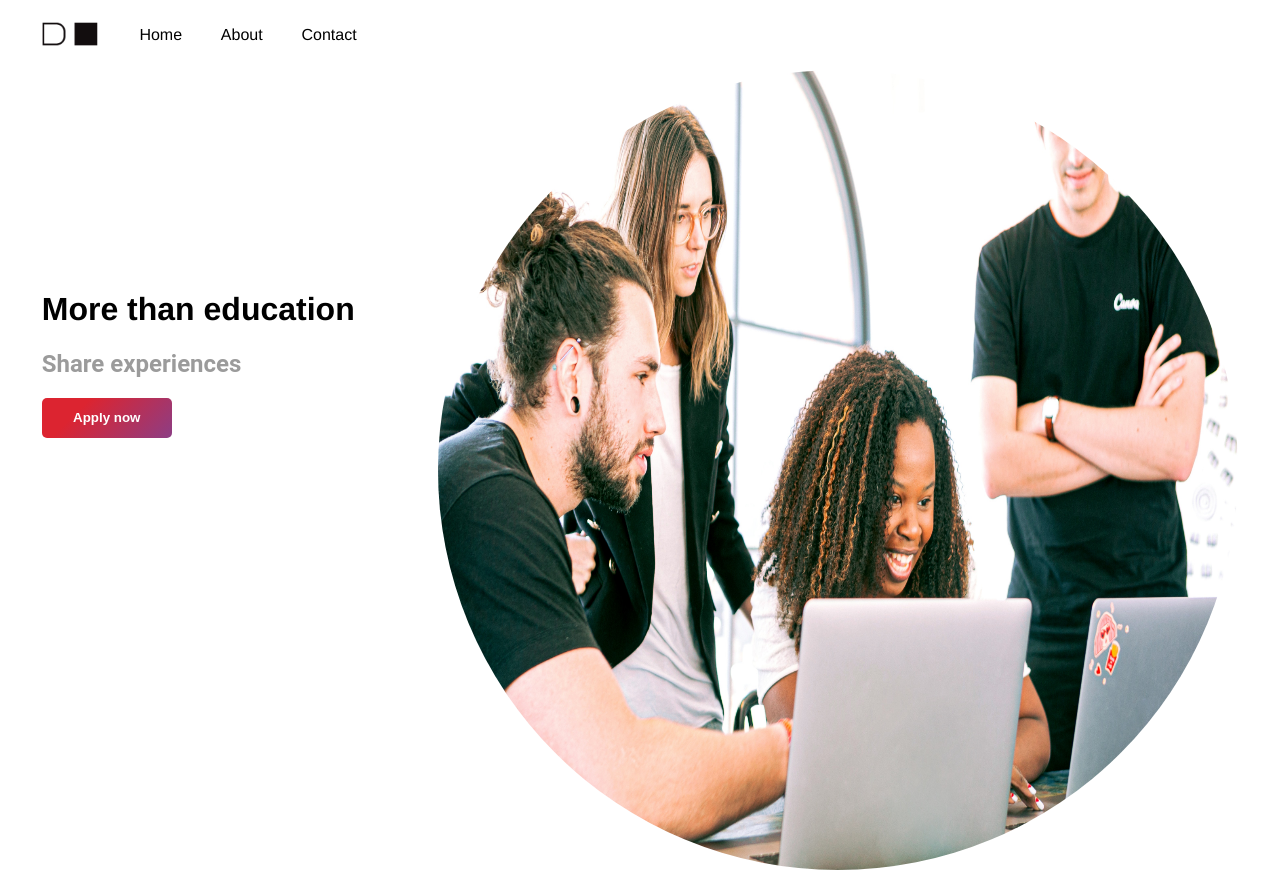
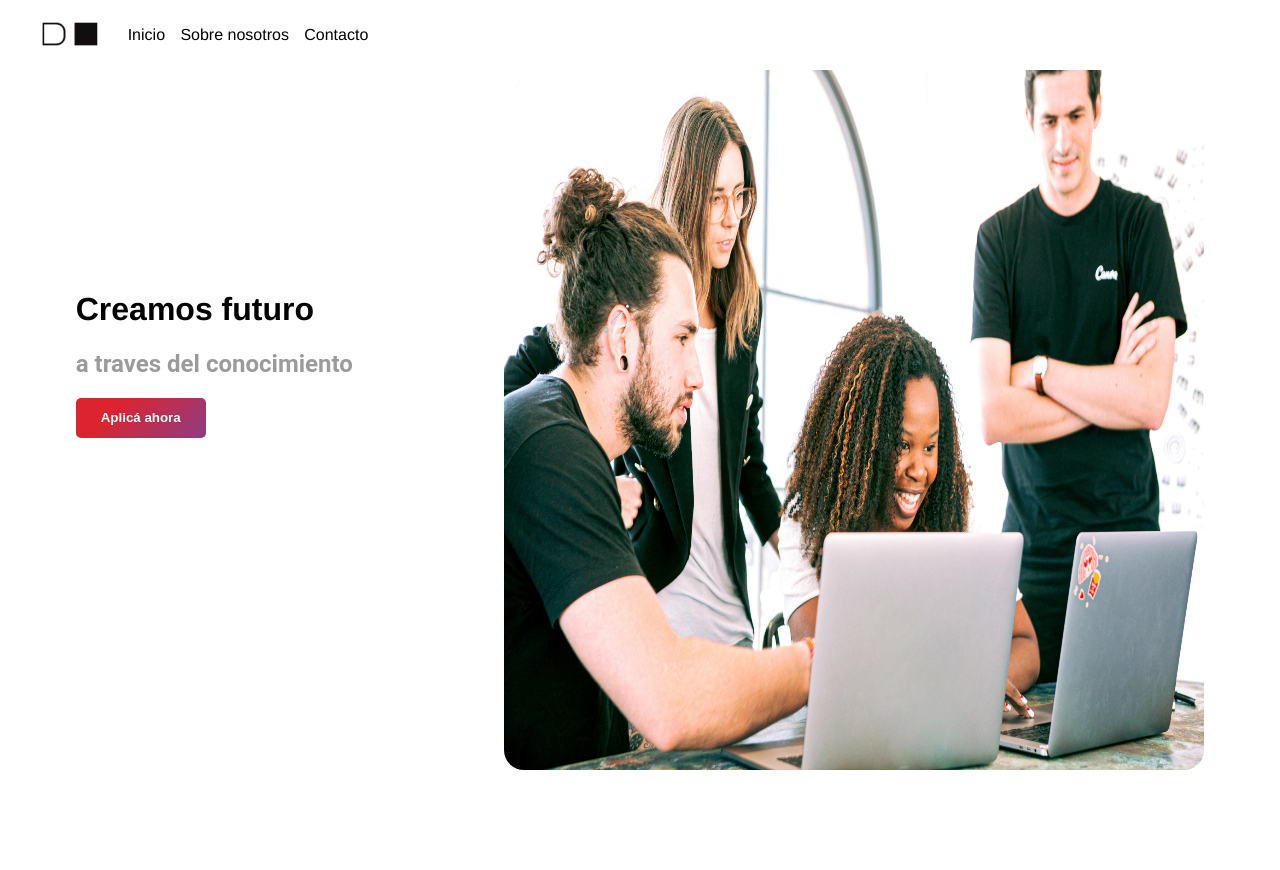
Before and after one commit to DH-Esp-Frontend/ctd-esp-fe3-clase3-assets-metadata-seo, a Next.js app: page / in a window 1280 px wide. After the commit the page ends 800 px from the top, so only its background shows below. Built offline with nearby package versions, Linux system fonts and the light colour scheme.

Commit message:
i18n config added

```diff
--- a/components/Navbar.tsx
+++ b/components/Navbar.tsx
@@ -1,19 +1,24 @@
 import Image from 'next/image'
 import Link from 'next/link'
-import React from 'react'
+import React, { useContext } from 'react'
 import logo from "../public/logo.png"
 import styles from "./navbar.module.css"
+import contentBR from "../locales/br"
+import contentAR from "../locales/ar"
+import { Language } from '../pages/_app'
 
 const Navbar = () => {
+  const locale = useContext(Language)
+  const content = locale === "es" ? contentAR : contentBR
   return (
     <nav className={styles.nav}>
         <div  className={styles.logo}>
             <Image src={logo} alt="logo" />
         </div>
         <div className={styles.links}>
-            <Link href="/">Home</Link>
-            <Link href="/about">About</Link>
-            <Link href="/contact">Contact</Link>
+            <Link href="/">{content.home}</Link>
+            <Link href="/about">{content.about}</Link>
+            <Link href="/contact">{content.contact}</Link>
         </div>
 
     </nav>
--- /dev/null
+++ b/locales/ar.ts
@@ -0,0 +1,11 @@
+const content =  {
+    description: "En Digital House somos una organización 𝘦𝘥𝘵𝘦𝘤𝘩 que ofrece distintas opciones de formación 100% a distancia sobre programación, diseño UX, datos y marketing digital. Entre ellas encontrarás una carrera, cursos intensivos, capacitaciones a empresas, programas con escuelas y más.",
+    title: "Creamos futuro",
+    subtitle: "a traves del conocimiento",
+    buttonText: "Aplicá ahora",
+    home: "Inicio",
+    about: "Sobre nosotros",
+    contact: "Contacto"
+}
+
+export default content
--- /dev/null
+++ b/locales/br.ts
@@ -0,0 +1,11 @@
+const content =  {
+    description: "Aulas remotas, dinâmicas e práticas. Tudo 100% ao vivo!",
+    title: "Criamos o futuro",
+    subtitle: "através do conhecimento",
+    buttonText: "Inscreva-se",
+    home: "Início",
+    about: "Sobre nós",
+    contact: "Contato"
+}
+
+export default content
--- a/next.config.js
+++ b/next.config.js
@@ -1,6 +1,11 @@
 /** @type {import('next').NextConfig} */
 const nextConfig = {
   reactStrictMode: true,
+  i18n: {
+    locales: ['es', 'br'],
+    defaultLocale: 'es',
+  }
+
 }
 
 module.exports = nextConfig
--- a/pages/_app.tsx
+++ b/pages/_app.tsx
@@ -1,12 +1,20 @@
 import '../styles/globals.css'
 import type { AppProps } from 'next/app'
 import Layout from '../components/Layout'
+import { useRouter } from 'next/router'
+import React from 'react'
+
+export const Language = React.createContext<string | undefined>('es');
 
 function MyApp({ Component, pageProps }: AppProps) {
+  const router = useRouter()
+  const {locale} = router
   return(
-  <Layout>
-     <Component {...pageProps} />
-  </Layout>)
+    <Language.Provider value={locale} >
+      <Layout>
+      <Component {...pageProps} />
+      </Layout>
+    </Language.Provider>)
 }
 
 export default MyApp
--- a/pages/index.tsx
+++ b/pages/index.tsx
@@ -2,27 +2,31 @@ import type { NextPage } from 'next'
 import Head from 'next/head'
 import Image from 'next/image'
 import people from "../public/people.jpg"
+import contentAR from "../locales/ar"
+import contentBR from "../locales/br"
+import { useContext } from 'react'
+import { Language } from './_app'
 
-const Home: NextPage = () => {
+const Landing: NextPage = () => {
+  const locale = useContext(Language)
+  const content = locale === "es" ? contentAR : contentBR
+
   return (
     <div className='landing'>
       <Head>
         <title>Digital House</title>
         <meta name="viewport" content="initial-scale=1.0, width=device-width" />
-        <meta name="description" content='En Digital House somos una organización 𝘦𝘥𝘵𝘦𝘤𝘩 que ofrece
-        distintas opciones de formación 100% a distancia sobre programación, diseño UX, datos y
-        marketing digital. Entre ellas encontrarás una carrera, cursos intensivos, capacitaciones a
-        empresas, programas con escuelas y más.' />
+        <meta name="description" content={content.description} />
         <link rel="shortcut icon" href="/logo.png" />
       </Head>
       <div>
-       <h1>More than education</h1>
-       <h2>Share experiences</h2>
-       <button>Apply now</button>
+       <h1>{content.title}</h1>
+       <h2>{content.subtitle}</h2>
+       <button>{content.buttonText}</button>
       </div>
-     <Image src={people} alt="people" width={800} height={800} />
+     <Image src={people} alt="people" width={700} height={700} />
     </div>
   )
 }
 
-export default Home
+export default Landing
--- a/styles/globals.css
+++ b/styles/globals.css
@@ -20,7 +20,7 @@ a:hover{
 }
 
 img{
-  border-radius: 999px;
+  border-radius: 20px;
 }
 
 h2{
```
